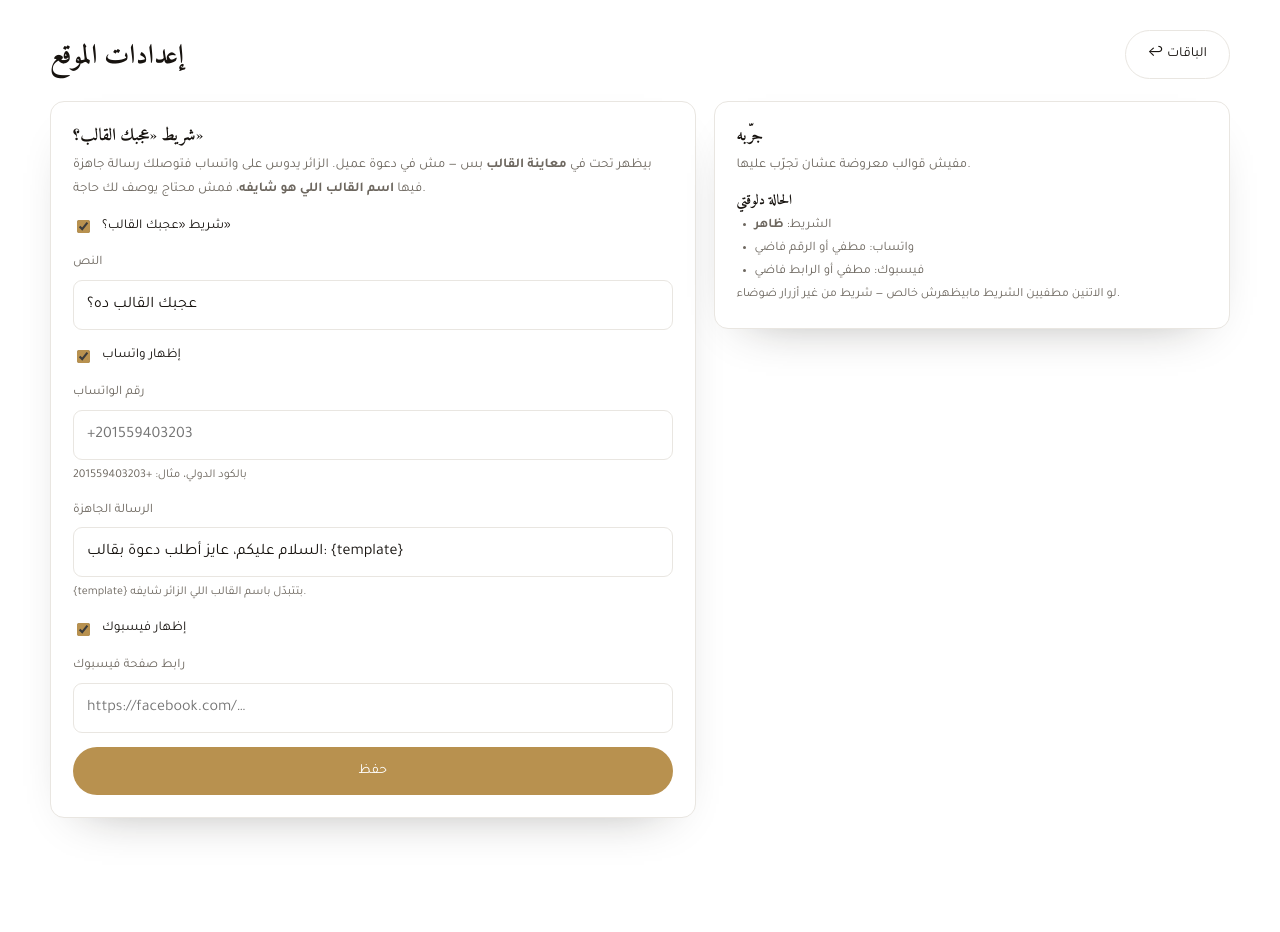
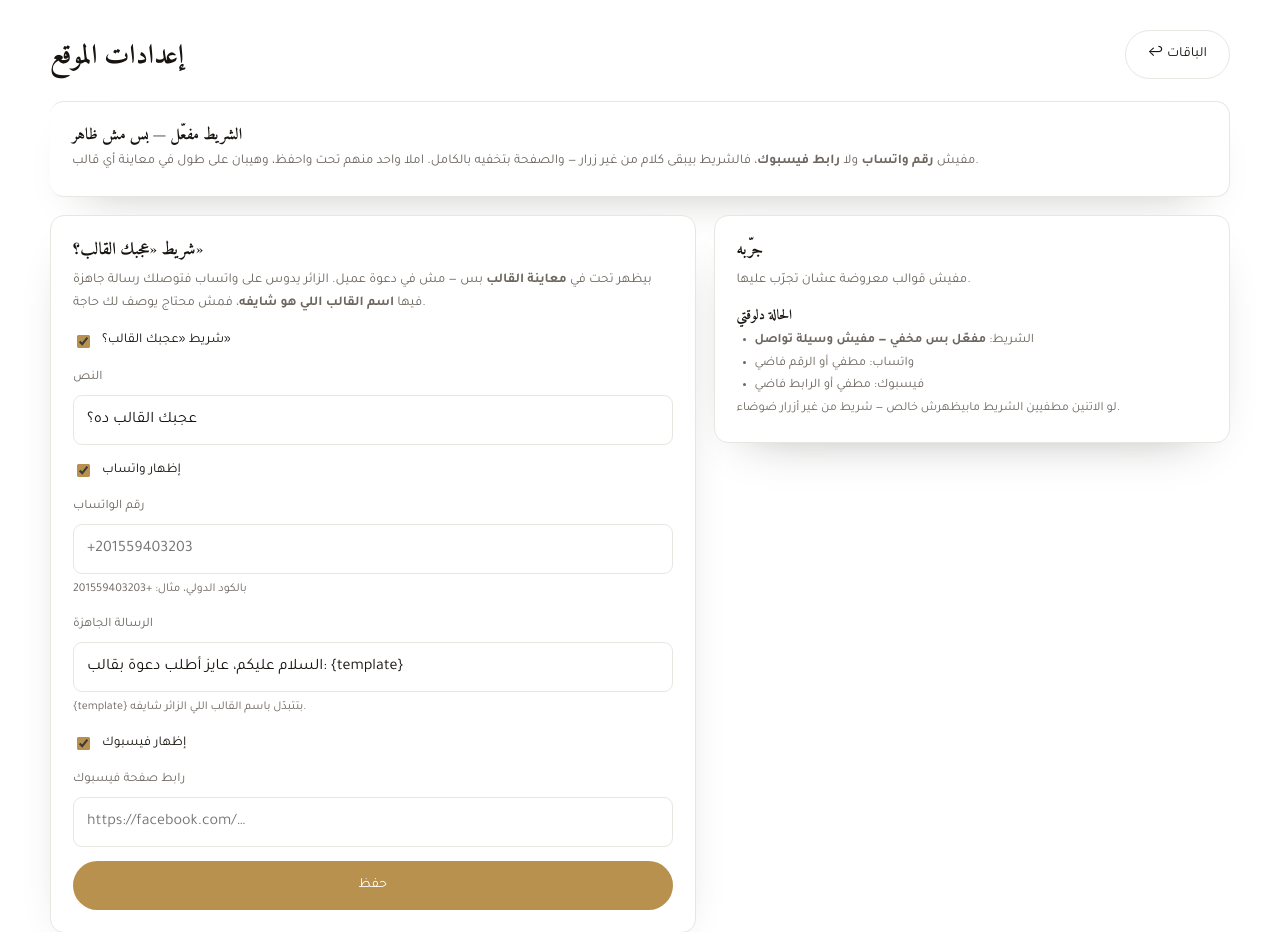
Before and after one commit to youseff11/Invitation-system, a Django app: page /dashboard/site/ in a window 1280 px wide. Shown: the part 94-1026 px from the top of the page. Before the commit the page ends 930 px from the top, so only its background shows below. Run offline with Django 5.2, Linux system fonts and the light colour scheme; the visitor is signed in with stand-in values (Sample User, id 1); data comes from the database, SQL or seed files in the repository; data that the repository does not hold is empty; some libraries are stand-ins or nearby versions.

Commit message:
first commit

```diff
--- a/system/models.py
+++ b/system/models.py
@@ -725,3 +725,19 @@ class SiteSetting(models.Model):
     def whatsapp_digits(self) -> str:
         """wa.me عايز أرقام بس — من غير + ولا مسافات ولا شرط."""
         return "".join(ch for ch in self.whatsapp_number if ch.isdigit())
+
+    @property
+    def has_contact_link(self) -> bool:
+        """فيه وسيلة تواصل واحدة على الأقل شغّالة؟"""
+        return bool((self.whatsapp_enabled and self.whatsapp_digits)
+                    or (self.facebook_enabled and self.facebook_url))
+
+    @property
+    def preview_cta_ready(self) -> bool:
+        """الشريط هيظهر فعلاً؟
+
+        مفعّل **و** فيه لينك واحد على الأقل. شريط من غير أزرار ضوضاء،
+        فبيتخفي بالكامل — وده كان بيحصل بالصمت: التوجل مفتوح والشريط
+        مش باين ومحدش يعرف ليه. اللوحة بتحذّر من الحالة دي دلوقتي.
+        """
+        return bool(self.preview_cta_enabled and self.has_contact_link)
--- a/system/views.py
+++ b/system/views.py
@@ -186,7 +186,9 @@ def _preview_cta(template) -> dict | None:
     هو شايف إيه من غير ما الزائر يكتب حاجة.
     """
     cfg = SiteSetting.load()
-    if not cfg.preview_cta_enabled:
+    # شرط الظهور عايش في الموديل عشان اللوحة والمعاينة يقروا نفس الحكم —
+    # لما كان مكرر هنا، اللوحة كانت بتقول «ظاهر» والصفحة مابتعرضش حاجة.
+    if not cfg.preview_cta_ready:
         return None
 
     name = template.display_name
@@ -196,8 +198,6 @@ def _preview_cta(template) -> dict | None:
         wa = f"https://wa.me/{cfg.whatsapp_digits}?text={quote(text)}"
 
     fb = cfg.facebook_url if cfg.facebook_enabled else ""
-    if not wa and not fb:
-        return None                       # شريط من غير أزرار = ضوضاء
     return {"text": cfg.preview_cta_text, "template_name": name,
             "whatsapp": wa, "facebook": fb}
 
--- a/templates/dashboard/site.html
+++ b/templates/dashboard/site.html
@@ -5,6 +5,23 @@
   <h1>إعدادات الموقع</h1>
   <a class="btn btn--ghost" href="{% url 'dashboard_plans' %}">↩ الباقات</a>
 </div>
+
+{% comment %}
+  الحالة اللي كانت بتضيّع الوقت: التوجل مفتوح، والشريط مش ظاهر في
+  المعاينة، ومفيش أي رسالة تقول ليه. الشريط بيتخفي بالكامل لو مفيش
+  وسيلة تواصل — شريط من غير أزرار ضوضاء — فبنقولها بصوت عالي هنا.
+{% endcomment %}
+{% if cfg.preview_cta_enabled and not cfg.preview_cta_ready %}
+<div class="card" data-cta-warning
+     style="border-inline-start:4px solid var(--gold);margin-bottom:18px">
+  <h2 style="font-size:16px;margin:0 0 6px">الشريط مفعّل — بس مش ظاهر</h2>
+  <p class="muted" style="font-size:13.5px;margin:0">
+    مفيش <strong>رقم واتساب</strong> ولا <strong>رابط فيسبوك</strong>، فالشريط
+    بيبقى كلام من غير زرار — والصفحة بتخفيه بالكامل. املا واحد منهم تحت
+    واحفظ، وهيبان على طول في معاينة أي قالب.
+  </p>
+</div>
+{% endif %}
 
 <div class="grid" style="grid-template-columns:minmax(0,1fr) minmax(280px,.8fr);align-items:start">
   <div class="card">
@@ -50,7 +67,15 @@
 
     <h3 style="font-size:14px;margin-bottom:6px">الحالة دلوقتي</h3>
     <ul class="muted" style="font-size:13px;padding-inline-start:18px;margin:0">
-      <li>الشريط: {% if cfg.preview_cta_enabled %}<strong>ظاهر</strong>{% else %}مطفي{% endif %}</li>
+      {% comment %}
+        كان بيقول «ظاهر» بمجرد إن التوجل مفتوح، حتى لو الشريط مخفي فعلاً
+        لأن مفيش وسيلة تواصل. دلوقتي بيقرا نفس حكم الصفحة.
+      {% endcomment %}
+      <li>الشريط:
+        {% if cfg.preview_cta_ready %}<strong>ظاهر</strong>
+        {% elif cfg.preview_cta_enabled %}<strong>مفعّل بس مخفي — مفيش وسيلة تواصل</strong>
+        {% else %}مطفي{% endif %}
+      </li>
       <li>واتساب:
         {% if cfg.whatsapp_enabled and cfg.whatsapp_digits %}
           <strong dir="ltr">{{ cfg.whatsapp_number }}</strong>
```
Also changed, not shown: system/tests/test_core.py (+59 -0 lines).
